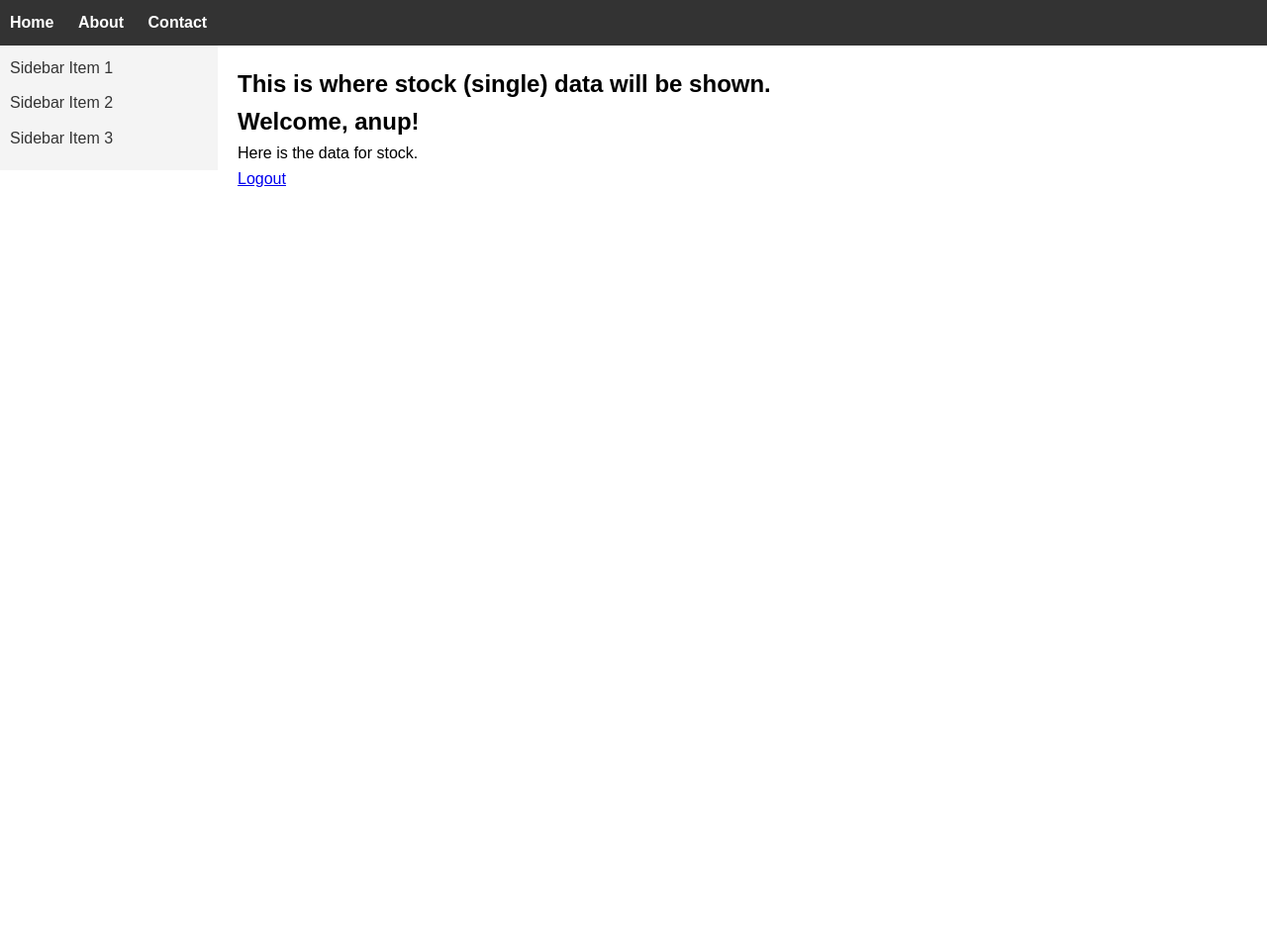
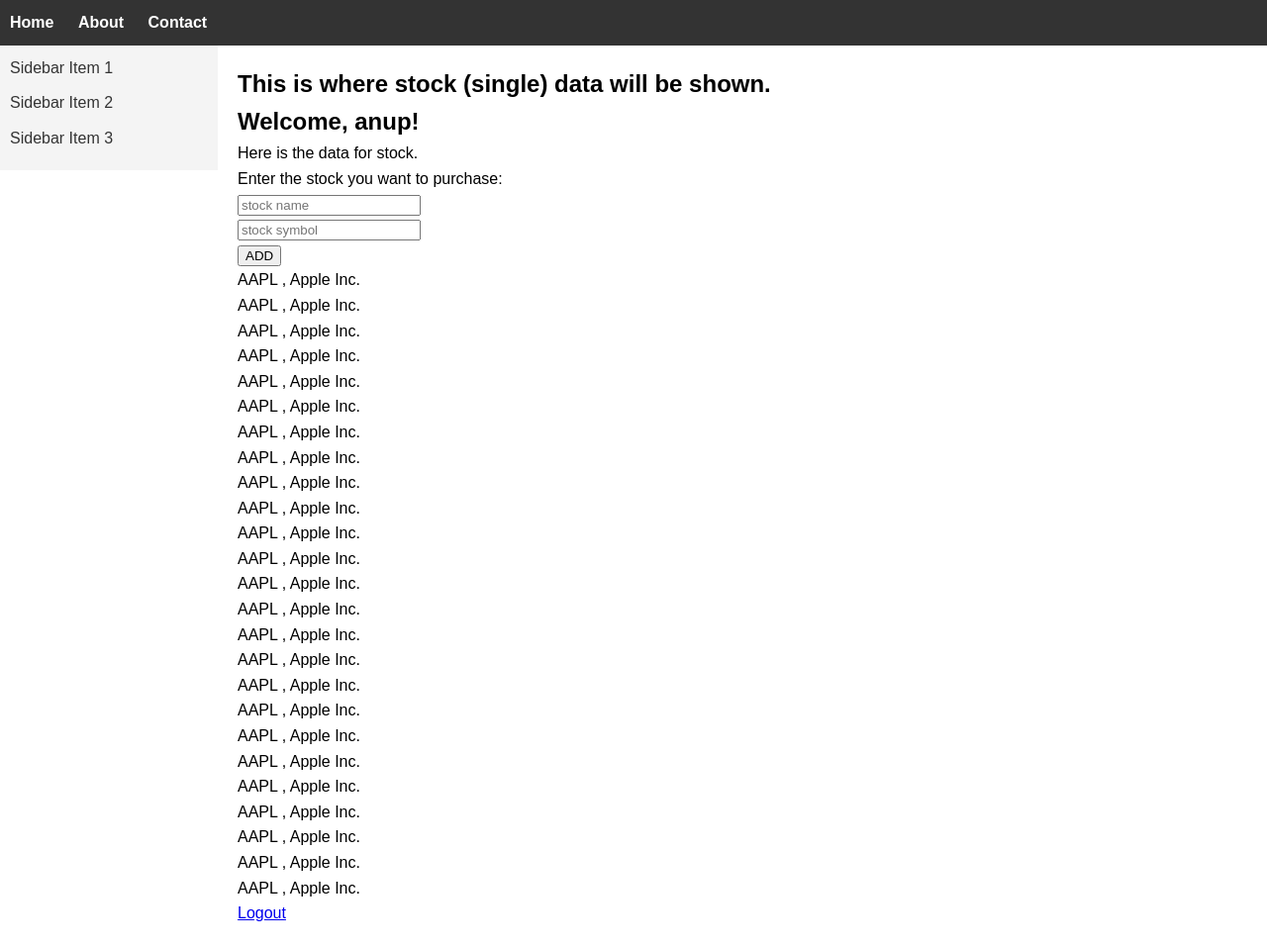
Before and after one commit to Anup-Nayak/Malamal-Trading-website, a Flask app: page /stock in a window 1280 px wide. Shown: the whole page at 99% size. Before the commit the page ends 189 px from the top, so only its background shows below. Run offline with Flask 3, Linux system fonts and the light colour scheme; a user stored in the database is signed in.

Commit message:
stocks can be added in the stock.html page, verification whether stock is in NIFTY 50 established

```diff
--- a/app.py
+++ b/app.py
@@ -1,6 +1,8 @@
 from flask import Flask, render_template, request, redirect, url_for, flash, session
 from flask_sqlalchemy import SQLAlchemy
 from werkzeug.security import generate_password_hash, check_password_hash
+
+NIFTY50 = ["SBIN","HDFC"]
 
 app = Flask(__name__)
 app.secret_key = 'your_secret_key'  # Replace with your actual secret key
@@ -15,6 +17,14 @@ class User(db.Model):
     id = db.Column(db.Integer, primary_key=True)
     username = db.Column(db.String(100), unique=True, nullable=False)
     password_hash = db.Column(db.String(200), nullable=False)
+    stocks = db.relationship('Stock', backref='user', lazy=True)
+
+class Stock(db.Model):
+    id = db.Column(db.Integer, primary_key=True)
+    symbol = db.Column(db.String(10), nullable=False)
+    name = db.Column(db.String(100), nullable=False)
+    user_id = db.Column(db.Integer, db.ForeignKey('user.id'), nullable=False)
+
 
 # Initialize Database within Application Context
 with app.app_context():
@@ -37,22 +47,25 @@ def register():
 
         flash('Registration successful! Please login.')
         return redirect(url_for('index'))
+    else:
+        return render_template('register.html')
 
-    return render_template('register.html')
+@app.route('/login', methods=['GET','POST'])
+def login():
+    if request.method == 'GET':
+        return redirect(url_for('register'))
+    else:
+        username = request.form['username']
+        password = request.form['password']
+        user = User.query.filter_by(username=username).first()
 
-@app.route('/login', methods=['POST'])
-def login():
-    username = request.form['username']
-    password = request.form['password']
-    user = User.query.filter_by(username=username).first()
-
-    if user and check_password_hash(user.password_hash, password):
-        session['user_id'] = user.id
-        session['username'] = user.username
-        return redirect(url_for('dashboard'))
-    else:
-        flash('Invalid username or password')
-        return redirect(url_for('index'))
+        if user and check_password_hash(user.password_hash, password):
+            session['user_id'] = user.id
+            session['username'] = user.username
+            return redirect(url_for('dash'))
+        else:
+            flash('Invalid username or password')
+            return redirect(url_for('index'))
 
 @app.route('/dashboard')
 def dashboard():
@@ -67,21 +80,38 @@ def logout():
     session.pop('username', None)
     return redirect(url_for('index'))
 
-@app.route('/stock')
+@app.route('/stock',methods = ['POST','GET'])
 def stock():
-    return render_template('stock.html',username=session['username'])
+    if 'user_id' not in session:
+        return redirect(url_for('index'))
+    else:
+        userid = session['user_id']
+        username = session['username']
+        if request.method == 'POST':
+            stkName = request.form['stockName']
+            stkSym = request.form['stockSym']
+
+            if stkSym in NIFTY50:
+                user = User.query.filter_by(username=username).first()
+                new_stock = Stock(symbol= stkSym,name = stkName,user = user)
+                db.session.add(new_stock)
+                db.session.commit()
+            else:
+                flash('Enter correct stock .')
+                return redirect(url_for('stock'))
+        return render_template('stock.html',username=username,data=Stock.query.filter_by(user_id=userid).all())
 
 @app.route('/dash', methods=['GET', 'POST'])
 def dash():
     if 'user_id' in session:
 
-        stocks = [
+        stocky = [
         {"symbol": "AAPL", "name": "Apple Inc."},
         {"symbol": "GOOGL", "name": "Alphabet Inc."},
         {"symbol": "MSFT", "name": "Microsoft Corporation"}
         ]
 
-        return render_template('dash.html',stocks=stocks)
+        return render_template('dash.html',stocks=stocky)
     else:
         flash('Please LOGIN!')
         return redirect(url_for('index'))
--- a/templates/stock.html
+++ b/templates/stock.html
@@ -6,23 +6,28 @@
         <div class="welcome-container">
             <h1>Welcome, {{ username }}!</h1>
             <p>Here is the data for stock.</p>
+
+            <p>Enter the stock you want to purchase: </p>
+
+            <form action="/stock" method="post">
+                <div class="form-group">
+                    <input type="text" name="stockName" placeholder="stock name" >
+                </div>
+                <div class="form-group">
+                    <input type="text" name="stockSym" placeholder="stock symbol" >
+                </div>
+                <div class="form-group">
+                    <button type="submit">ADD</button>
+                </div>
+            </form>
+
+            <p>
+            {% for stock in data: %}
+                <p>{{stock.symbol}} , {{stock.name}}</p>
+
+            {% endfor %}
+            </p>
             <a href="/logout" class="logout-button">Logout</a>
         </div>
     </body>
 {% endblock %}
-
-
-<!-- <!DOCTYPE html>
-<html>
-<head>
-    <title>Data</title>
-    <link rel="stylesheet" type="text/css" href="{{ url_for('static', filename='style.css') }}">
-</head>
-<body>
-    <div class="welcome-container">
-        <h1>Welcome, {{ username }}!</h1>
-        <p>Here is the data for stock.</p>
-        <a href="/logout" class="logout-button">Logout</a>
-    </div>
-</body>
-</html> -->
```
Also changed, not shown: instance/users.db.
